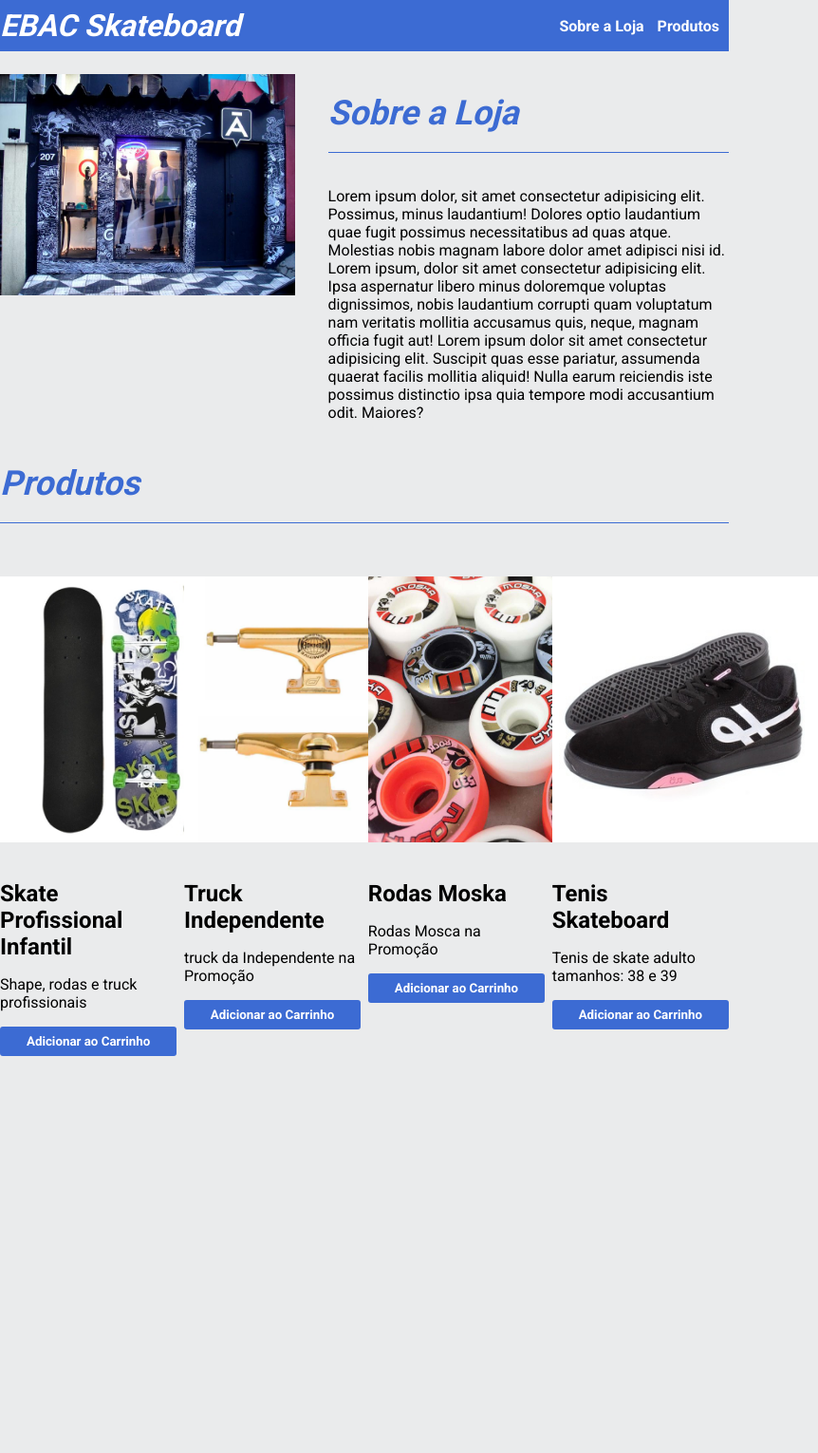
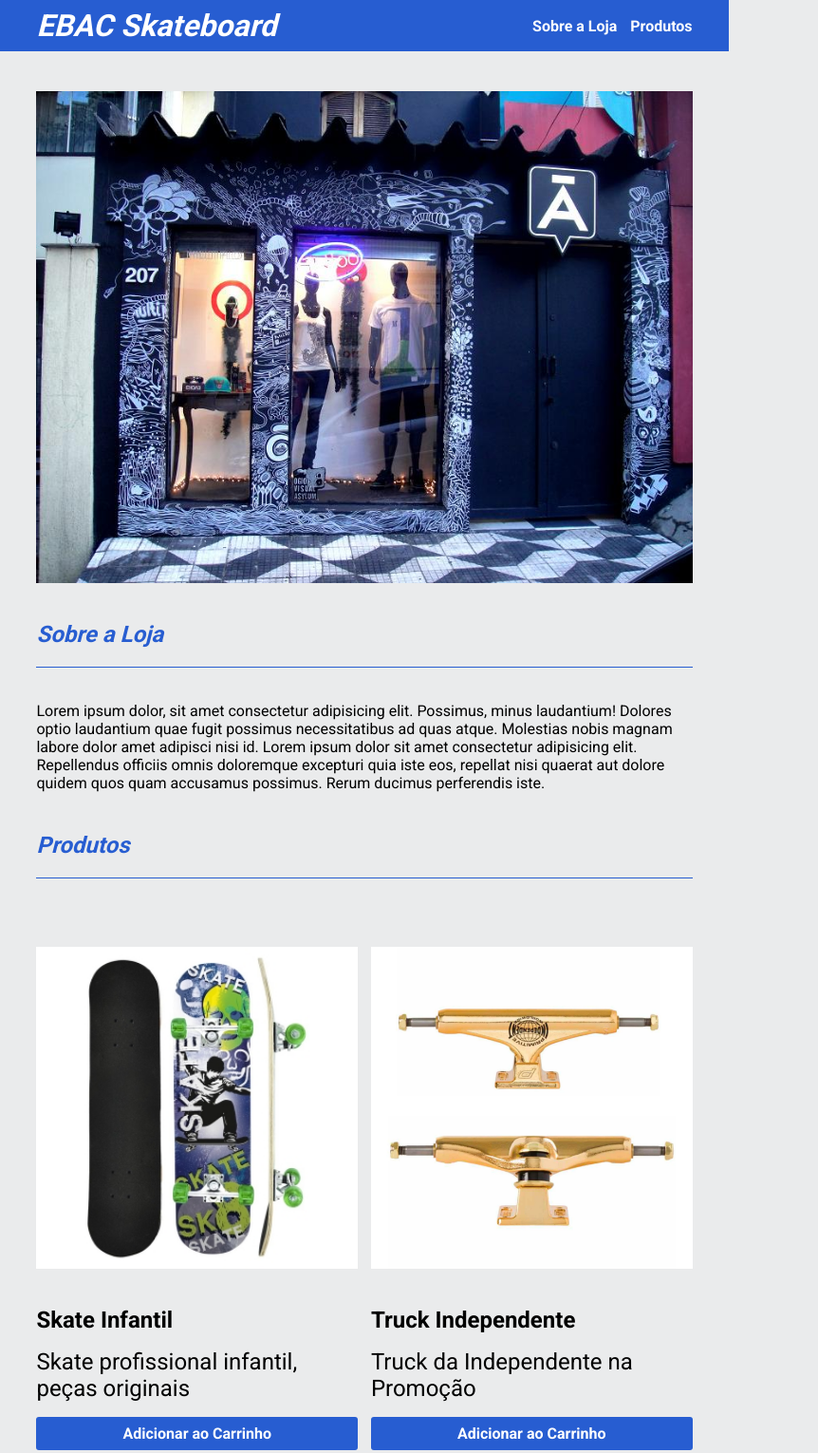
Before and after one commit to Tiruneres/css-responsivo, a plain HTML site: page exercicio css responsivo/index.html in a window 768 px wide. Shown: the top 1530 px of the page at 95% size, 862 px wide, since content can reach past the window. Before the commit the page ends 1168 px from the top, so only its background shows below. Drawn offline with Linux system fonts and the light colour scheme.

Commit message:
exercicio finalizado

```diff
--- a/exercicio css responsivo/index.html
+++ b/exercicio css responsivo/index.html
@@ -36,23 +36,23 @@
                 <h2>Sobre a Loja</h2>
                 <p>
                     Lorem ipsum dolor, sit amet consectetur adipisicing elit. Possimus, minus laudantium! Dolores optio laudantium quae fugit possimus necessitatibus ad quas atque. Molestias nobis magnam labore dolor amet adipisci nisi id.
-                    Lorem ipsum, dolor sit amet consectetur adipisicing elit. Ipsa aspernatur libero minus doloremque voluptas dignissimos, nobis laudantium corrupti quam voluptatum nam veritatis mollitia accusamus quis, neque, magnam officia fugit aut!
-                    Lorem ipsum dolor sit amet consectetur adipisicing elit. Suscipit quas esse pariatur, assumenda quaerat facilis mollitia aliquid! Nulla earum reiciendis iste possimus distinctio ipsa quia tempore modi accusantium odit. Maiores?
+                    Lorem ipsum dolor sit amet consectetur adipisicing elit. Repellendus officiis omnis doloremque excepturi quia iste eos, repellat nisi quaerat aut dolore quidem quos quam accusamus possimus. Rerum ducimus perferendis iste.
+
                 </p>
             </div>
         </section>
         <section >
-            <div class="conteudo">
+            <div class=" conteudo">
                 <h2>Produtos</h2>
                 <div class="produtos">
                     <div class="produto">
                         <a href="#">
                             <img src="/imagens/skate 320.jpg" alt="Foto skate profissional infantil">
                             <h3>
-                                Skate Profissional Infantil
+                                Skate Infantil
                             </h3>
                             <p>
-                                Shape, rodas e truck profissionais
+                                Skate profissional infantil, peças originais
                             </p>
                             <button type="button">Adicionar ao Carrinho</button>
                         </a>
@@ -64,7 +64,7 @@
                                 Truck Independente
                             </h3>
                             <p>
-                                truck da Independente na Promoção
+                                Truck da Independente na Promoção
                             </p>
                             <button type="button">Adicionar ao Carrinho</button>
                         </a>
@@ -76,7 +76,7 @@
                                 Rodas Moska
                             </h3>
                             <p>
-                                Rodas Mosca na Promoção
+                                Rodas Mosca para Skate na Promoção
                             </p>
                             <button type="button">Adicionar ao Carrinho</button>
                         </a>
--- a/exercicio css responsivo/style.css
+++ b/exercicio css responsivo/style.css
@@ -12,9 +12,8 @@ body {
 }
 
 .container {
-    max-width: 1366px;
+    max-width: 1024px;
     margin: 0 auto;
-
 }
 
 header .container {
@@ -24,7 +23,7 @@ header .container {
 }
 
 header {
-    background-color: #3c6bd3;
+    background-color: #275dd1;
     color: #fff;
     padding: 8px 0;
     font-weight: bold;
@@ -43,10 +42,9 @@ h1 {
 }
 
 h2 {
-    font-size: 36px;
-    padding: 20px 0;
-    border-bottom: 1px solid #3c6bd3;
-    color: #3c6bd3;
+    padding-bottom: 20px;
+    border-bottom: 1px solid #275dd1;
+    color: #275dd1;
 }
 
 h3 {
@@ -62,9 +60,9 @@ h3, .produto p {
 
 
 ul li{
+
     display: inline;
-    margin-right: 10px;
-    font-size: 16px;
+    margin-left: 10px;
 
 }
 
@@ -80,12 +78,11 @@ a {
 .Sobre-a-loja {
     display: grid;
     grid-template-columns: 45% 55%;
-    margin: 24px 0;
+    margin: 42px 0;
 }
 
 .produto img{
-    width: 280px;
-    height: 280px;
+    width: 100%;
     margin-bottom: 36px;
 }
 
@@ -94,10 +91,12 @@ a {
     grid-template-columns: repeat(4, 24.25%);
     column-gap: 1%;
     margin: 56px 0;
+
 }
 
 .produto p {
     margin: 16px 0;
+
 }
 
 
@@ -105,20 +104,89 @@ button {
     padding: 8px;
     border: none;
     border-radius: 3px;
-    background-color:#3c6bd3 ;
+    background-color:#275dd1 ;
     color: #fff;
     font-weight: bold;
     width: 100%;
+    font-size: 16px;
 }
 
 @media screen and (max-width: 640px ) {
 
+    .sobre {
+        margin-top: 36px;
+    }
 
+    .Sobre-a-loja {
+        display: block;
+    }
 
     .container {
         max-width: 90%;
+    }
+
+    .produtos {
         display: block;
+    }
+
+    .produtos .produto {
+        margin-bottom: 32px;
+    }
+
+    .Sobre-a-loja img{
+        width: 100%;
+    }
+
+    h3,
+    .produto p {
+        font-size: 24px;
     }
 
 
 }
+
+@media screen and (min-width: 641px) and (max-width: 1023px) {
+
+    .sobre {
+        margin-top: 36px;
+    }
+
+    .container {
+        max-width: 90%;
+    }
+
+    .Sobre-a-loja {
+        display: block;
+    }
+
+    .Sobre-a-loja img {
+        width: 100%;
+    }
+
+
+    .produtos {
+        display: grid;
+        grid-template-columns: repeat(2, 49%);
+        column-gap: 2%;
+        margin: 56px 0;
+
+    }
+
+    .produto {
+        margin: 16px 0;
+    }
+
+
+    h3,
+    .produto p {
+        font-size: 24px;
+    }
+
+}
+
+    @media screen and (min-width: 1024px){
+
+        .container {
+            max-width: 90%;
+        }
+    }
```
